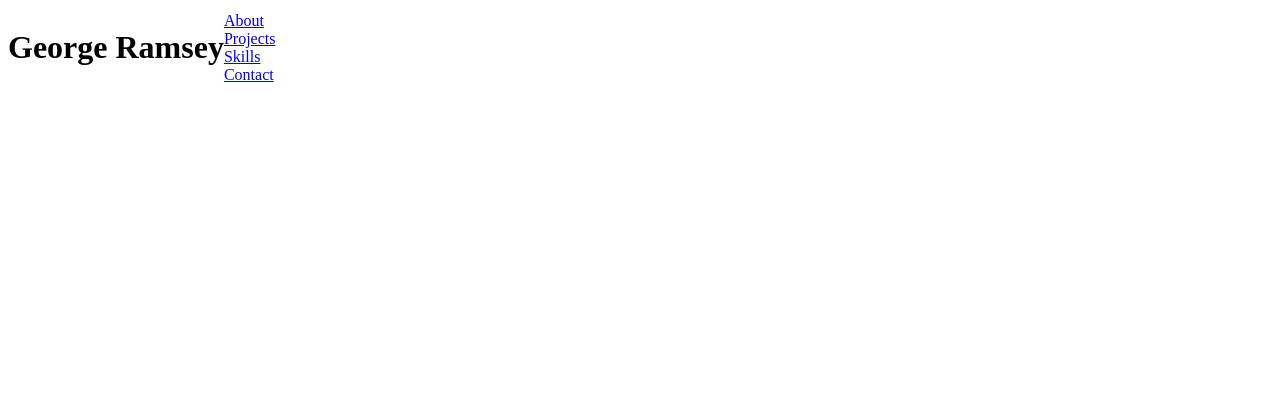
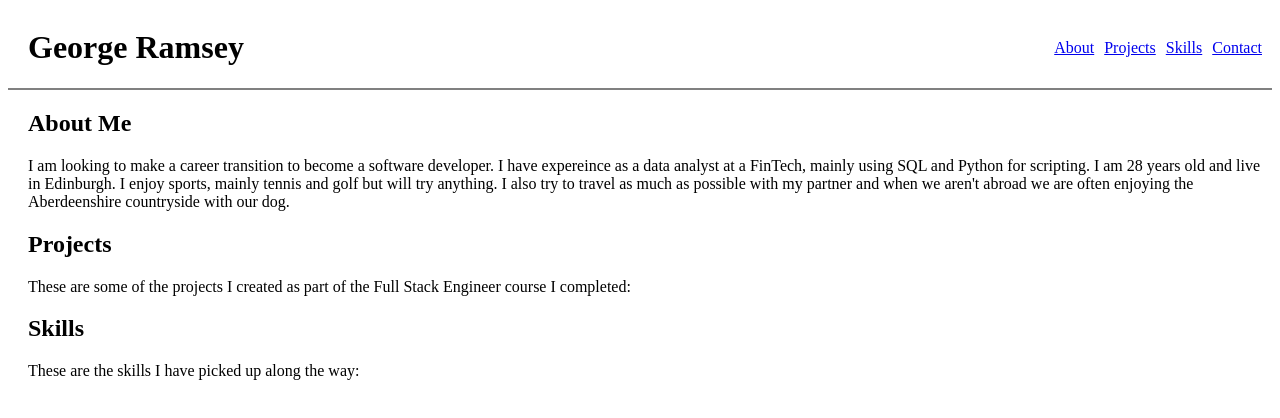
Before and after one commit to GeorgeAR-1995/Portfolio, a plain HTML site: page index.html in a window 1280 px wide. Drawn offline with Linux system fonts and the light colour scheme; files that its build step writes are made by us from their sources.

Commit message:
add bulk of text and basic layout format

```diff
--- a/index.html
+++ b/index.html
@@ -5,7 +5,7 @@
     <meta charset="UTF-8">
     <meta name="viewport" content="width=device-width, initial-scale=1.0">
     <title>George's Portfolio</title>
-    <link href="style.css" rel="stylesheet">
+    <link href="resources/style.css" rel="stylesheet">
 </head>
 
 <body>
@@ -20,6 +20,14 @@
             </ul>
         </nav>
     </header>
+
+    <h2 class = "about">About Me</h2>
+        <p>I am looking to make a career transition to become a software developer. I have expereince as a data analyst at a FinTech, mainly using SQL and Python for scripting. I am 28 years old and live in Edinburgh. I enjoy sports, mainly tennis and golf but will try anything. I also try to travel as much as possible with my partner and when we aren't abroad we are often enjoying the Aberdeenshire countryside with our dog.</p>
+    <h2 class = "projects">Projects</h2>
+        <p>These are some of the projects I created as part of the Full Stack Engineer course I completed: </p>
+    <h2 class = "skills">Skills</h2>
+        <p>These are the skills I have picked up along the way:</p>
+
 </body>
 
 </html>
--- a/resources/style.css
+++ b/resources/style.css
@@ -1,11 +1,32 @@
 .nav {
     display: flex;
     width: 100%;
+    justify-content: space-between;
     align-items: center;
+    border-bottom: 2px gray solid;
 }
 
 .nav ul {
     padding: 0;
     margin: 0;
+    display: flex;
     list-style: none;
+    justify-content: space-between;
+    color: inherit;
 }
+
+.nav li {
+    margin-right: 10px;
+}
+
+.nav h1 {
+    margin-left: 20px;
+}
+
+h2 {
+    margin-left: 20px;
+}
+
+p {
+    margin-left: 20px;
+}
```
